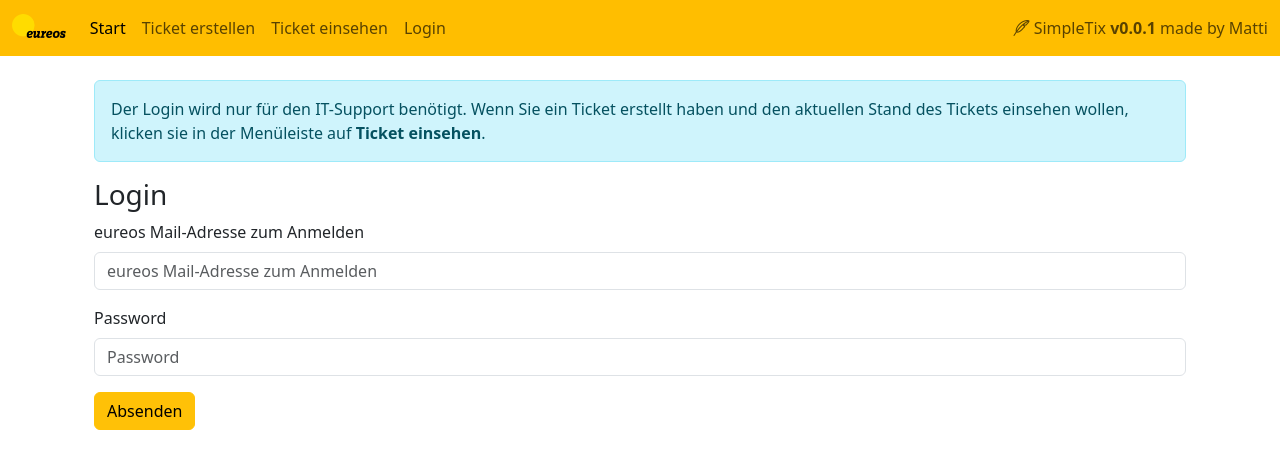
After one commit to mattipunkt/eureos-support, a Django app: page /login/ in a window 1280 px wide. The commit adds this page. Shown: the top 469 px of the page. Run offline with Django 5.2, Linux system fonts and the light colour scheme; some libraries are stand-ins or nearby versions.

Commit message:
admin center for registered users

```diff
--- a/eureostix/eureostix/urls.py
+++ b/eureostix/eureostix/urls.py
@@ -19,4 +19,5 @@ from django.urls import include, path
 
 urlpatterns = [
     path('', include('tix.urls')),
+    path('accounts/', include('django.contrib.auth.urls'))
 ]
--- a/eureostix/tix/forms.py
+++ b/eureostix/tix/forms.py
@@ -12,3 +12,17 @@ class createTicketForm(forms.Form):
 
 class addMessage(forms.Form):
     message = forms.CharField(label="Bitte geben Sie ihre Nachricht ein", widget=forms.Textarea(), max_length=2000)
+
+
+class loginForm(forms.Form):
+    username = forms.CharField(label="eureos Mail-Adresse zum Anmelden", max_length=150)
+    password = forms.CharField(widget=forms.PasswordInput)
+
+class createUser(forms.Form):
+    first_name = forms.CharField(label="Vornamen eingeben", max_length=60)
+    last_name= forms.CharField(label="Nachnamen eingeben", max_length=60)
+    username = forms.CharField(label="Mail-Adresse zum Anmelden eingeben", max_length=150)
+    password = forms.CharField(widget=forms.PasswordInput)
+
+class passwordReset(forms.Form):
+    new_password = forms.CharField(widget=forms.PasswordInput)
--- /dev/null
+++ b/eureostix/tix/templates/auth/login.html
@@ -0,0 +1,20 @@
+{% extends 'base.html' %}
+{% load bootstrap5 %}
+{% block title %}Login{% endblock title %}
+{% block body %}
+<div class="container">
+    <div class="alert alert-info" role="alert">
+        Der Login wird nur für den IT-Support benötigt. Wenn Sie ein Ticket erstellt haben und den aktuellen Stand des Tickets einsehen wollen, klicken sie in der Menüleiste auf <b>Ticket einsehen</b>.
+      </div>
+    <h3>Login</h3>
+    <form action="/login/" method="post">
+        {% csrf_token %}
+        {% bootstrap_form loginform %}
+
+        <input type="submit" value="Absenden" class="btn btn-warning">
+    </form>
+
+</div>
+
+
+{% endblock %}
--- a/eureostix/tix/templates/navbar.html
+++ b/eureostix/tix/templates/navbar.html
@@ -17,21 +17,35 @@
         <div class="collapse navbar-collapse" id="collapsibleNavId" >
             <ul class="navbar-nav me-auto mt-2 mt-lg-0">
                 <li class="nav-item">
-                    <a class="nav-link active" href="/" aria-current="page" style="color: black"
+                    <a class="nav-link active" href="/" aria-current="page"
                         >Start
                         <span class="visually-hidden">(current)</span></a
                     >
                 </li>
                 <li class="nav-item">
-                    <a class="nav-link" href="/createTicket" style="color: black">Ticket erstellen</a>
+                    <a class="nav-link" href="/createTicket">Ticket erstellen</a>
                 </li>
                 <li class="nav-item">
-                    <a class="nav-link" href="/viewticket" style="color: black">Ticket einsehen</a>
+                    <a class="nav-link" href="/viewticket">Ticket einsehen</a>
                 </li>
+                {% if not user.is_authenticated %}
+                <li class="nav-item">
+                    <a class="nav-link" href="/login">Login</a>
+                </li>
+                {% endif %}
+                {% if user.is_authenticated %}
+                <li class="nav-item">
+                    <a class="nav-link" href="/logout">Logout</a>
+                </li>
+                <li class="nav-item">
+                    <a class="nav-link" href="/backend">Admin-Bereich</a>
+                </li>
+                {% endif %}
 
             </ul>
 
             <span class="navbar-text">
+
                 <i class="bi bi-feather"></i> SimpleTix <b>v0.0.1</b> made by Matti
               </span>
 
--- a/eureostix/tix/urls.py
+++ b/eureostix/tix/urls.py
@@ -6,6 +6,12 @@ urlpatterns = [
     path('createTicket/', views.createTicket, name='createTicket'),
     path('viewticket/', views.ticketRedirecter, name="ticketRedirect"),
     path('ticket/<int:id>/', views.viewTicket, name="ticketViewer"),
-    path('ticket/<int:id>/close/', views.closeTicket, name="closeTicket")
+    path('ticket/<int:id>/close/', views.closeTicket, name="closeTicket"),
+    path('login/', views.loginPage, name="closeTicket"),
+    path('logout/', views.logoutAction, name="logoutAction"),
+    path('backend/', views.adminBackend, name="adminBackend"),
+    path('createUser/', views.createUser, name="createUser"),
+    path('deleteUser/<int:id>/', views.deleteUser, name="deleteUser"),
+    path('resetPassword/<int:id>/', views.resetPassword, name="resetPassword"),
 #    path('pushData/', views.getData, name='pushData')
 ]
--- a/eureostix/tix/views.py
+++ b/eureostix/tix/views.py
@@ -1,5 +1,9 @@
 from django.shortcuts import render, get_object_or_404, redirect
 from django.http import HttpResponse, HttpResponseRedirect
+
+# Django Users
+from django.contrib.auth.models import User
+from django.contrib.auth import authenticate, login, logout, get_user_model
 
 # Django Forms
 from . import forms
@@ -15,6 +19,8 @@ from dotenv import load_dotenv
 load_dotenv()
 
 HOST_URL = os.getenv('HOST_URL')
+
+
 
 
 # Create your views here.
@@ -64,9 +70,12 @@ def viewTicket(request, id):
         ticket = Ticket.objects.get(pk=id)
         # get Comment on the Ticket to process
         getMessage = request.POST.get('message')
+        if request.user.is_authenticated:
+            username = request.user.first_name + ' ' + request.user.last_name
+        else:
+            username = "Max Mustermann"
 
-
-        message = Message.objects.create(content=getMessage, ticket=ticket)
+        message = Message.objects.create(content=getMessage, ticket=ticket, added_by=username)
         message.save()
 
 
@@ -100,3 +109,71 @@ def closeTicket(request, id):
         sendmail(ticket.email, mail_content, "Ticket wurde geschlossen! (ID: " + str(ticket.id)+ ")")
         print("Mail wurde gesendet an " + ticket.email)
         return redirect('/ticket/' + str(id))
+
+
+# ACCOUNT STUFF
+def loginPage(request):
+    if request.method == 'POST':
+        user = authenticate(request, username=request.POST.get('username'), password=request.POST.get('password'))
+        if user is not None:
+            login(request, user)
+            return redirect('/')
+        else:
+            return render(request, "auth/misinput.html")
+    else:
+        form = forms.loginForm()
+        return render(request, "auth/login.html", {
+            "loginform": form
+        })
+
+
+def logoutAction(request):
+    logout(request)
+    return redirect('/')
+
+
+def adminBackend(request):
+    User = get_user_model()
+    users = User.objects.all()
+    opentickets = Ticket.objects.filter(open=True)
+    closedtickets = Ticket.objects.filter(open=False)
+    return render(request, 'adminbackend.html', {
+        "createUserForm": forms.createUser(),
+        "passwordReset": forms.passwordReset(),
+        "users": users,
+        "opentickets": opentickets,
+        "closedtickets": closedtickets,
+    })
+
+
+def createUser(request):
+    username = request.POST.get('username')
+    first_name = request.POST.get('first_name')
+    last_name = request.POST.get('last_name')
+    password = request.POST.get('password')
+    user = User.objects.create_user(username, username, password)
+    user.first_name = first_name
+    user.last_name = last_name
+    user.save()
+    return HttpResponse('<script>alert("Erfolgreich! Nutzer wurde angelegt.");window.location.replace("/backend");</script>')
+
+
+
+def deleteUser(request, id):
+    if request.user.is_authenticated:
+            if not request.user.id == id:
+                u = User.objects.get(pk=id)
+                u.delete()
+                print("Nutzer gelöscht.")
+                return HttpResponse('<script>alert("Erfolgreich! Der Nutzer wurde erfolgreich gelöscht!");window.location.replace("/backend");</script>')
+            else:
+                print('Nutzer nicht gelöscht. Nutzer hat versucht sich selbst zu löschen!')
+                return HttpResponse('<script>alert("Fehler! Du hast versucht dich selbst zu löschen. Das geht nicht!");window.location.replace("/backend");</script>')
+
+def resetPassword(request, id):
+    if request.user.is_authenticated:
+        new_password = request.POST.get('new_password')
+        u = User.objects.get(pk=id)
+        u.set_password = new_password
+        u.save()
+        return HttpResponse('<script>alert("Erfolgreich! Das Passwort wurde geändert.");window.location.replace("/backend");</script>')
```
Also changed, not shown: eureostix/tix/templates/adminbackend.html (added, +138 -0 lines), eureostix/tix/templates/auth/logout.html (added), eureostix/tix/templates/auth/misinput.html (added).
